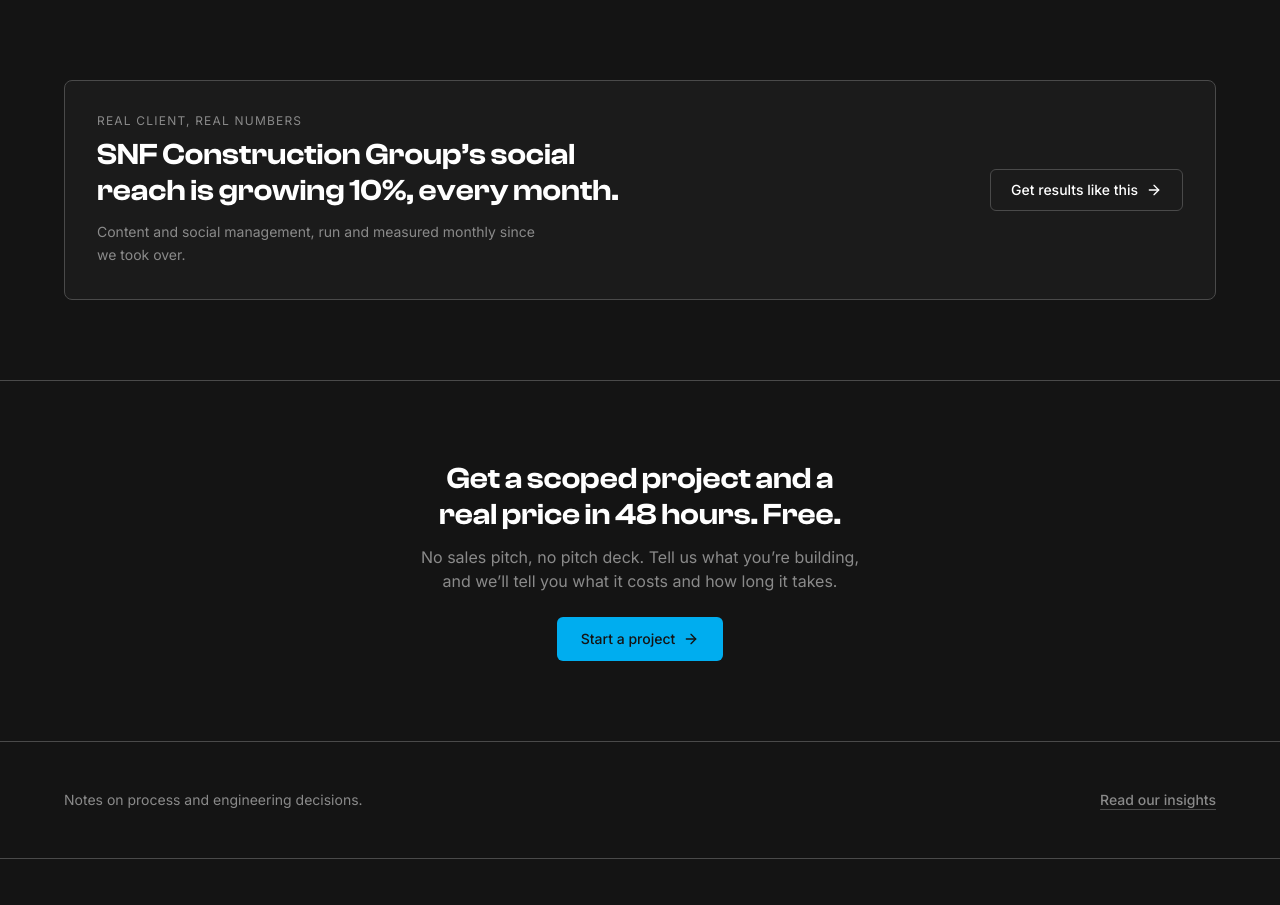
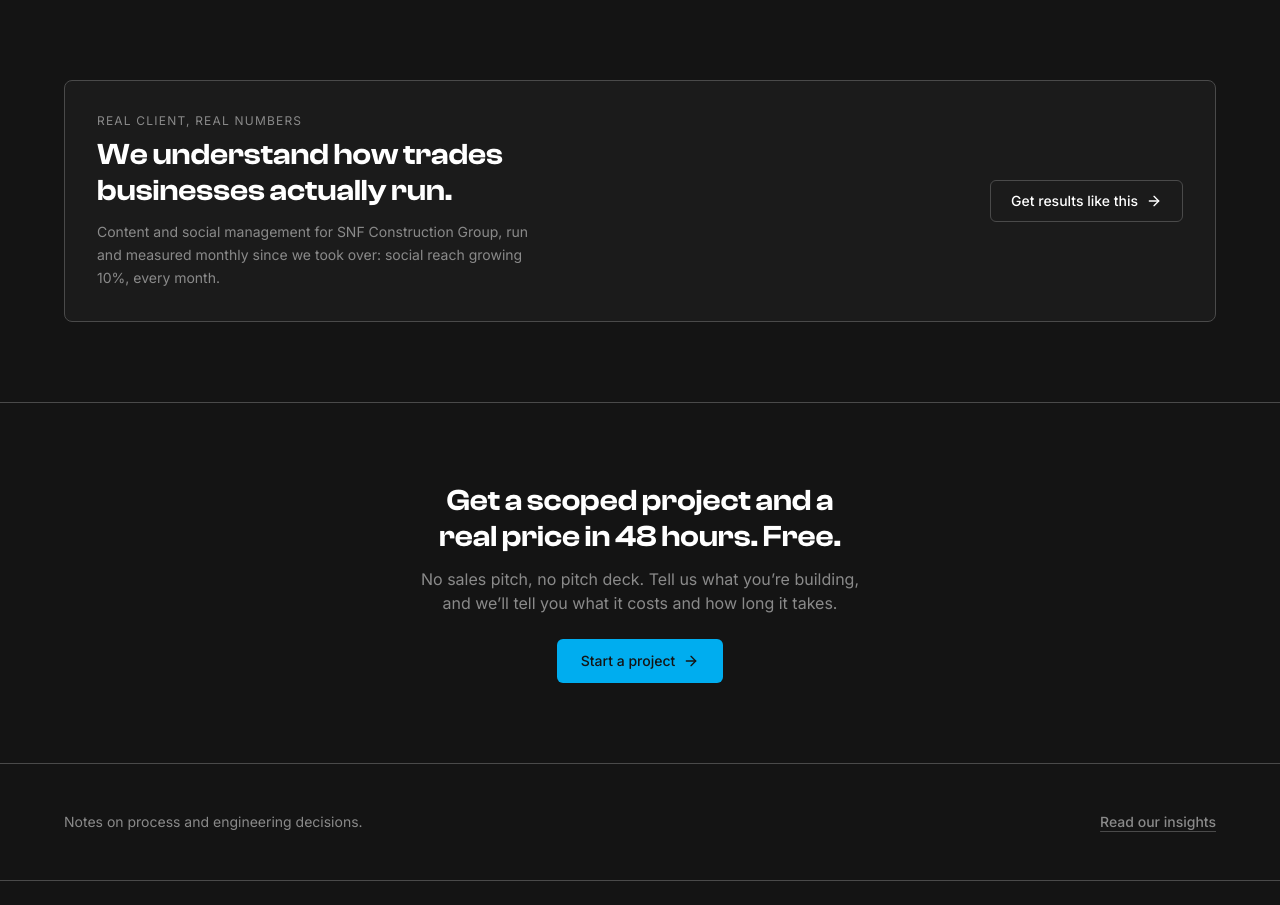
Before and after one commit to MaazHafeez12/JarvisStudios-Website, a Next.js app: page / in a window 1280 px wide. Shown: the part 5780-6685 px from the top of the page. Built offline with nearby package versions, Linux system fonts and the light colour scheme.

Commit message:
Reframe case study around understanding trades businesses

```diff
--- a/app/page.tsx
+++ b/app/page.tsx
@@ -84,12 +84,12 @@
                   Real client, real numbers
                 </p>
                 <h2 className="mt-2 max-w-xl text-balance font-display text-2xl font-semibold sm:text-3xl">
-                  SNF Construction Group&rsquo;s social reach is growing 10%,
-                  every month.
+                  We understand how trades businesses actually run.
                 </h2>
                 <p className="mt-3 max-w-md text-sm leading-relaxed text-[--text-secondary]">
-                  Content and social management, run and measured monthly
-                  since we took over.
+                  Content and social management for SNF Construction Group,
+                  run and measured monthly since we took over: social reach
+                  growing 10%, every month.
                 </p>
               </div>
               <Link
```
